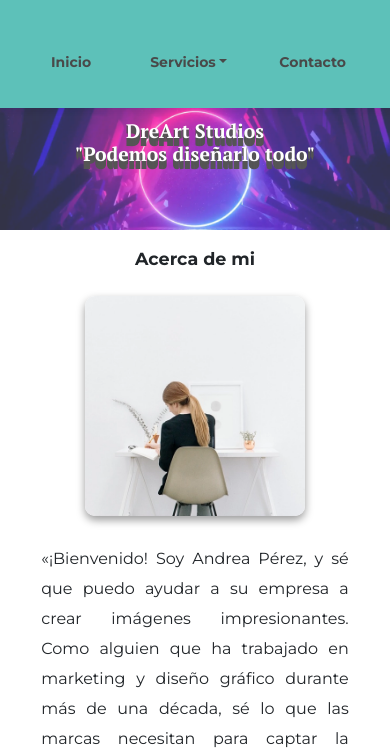
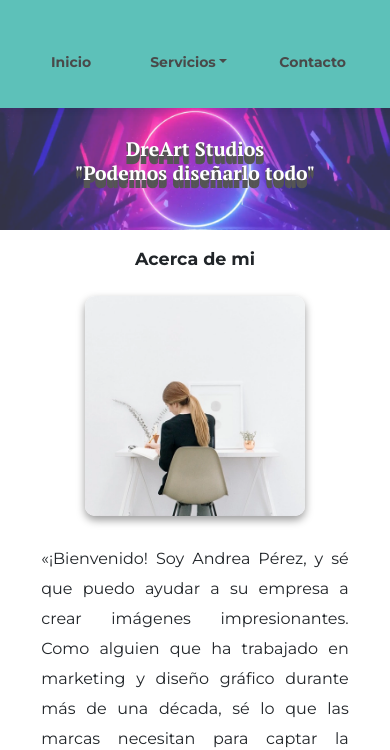
Before and after one commit to booba302/PreEntrega3-FranklinSanchez, a website: page index.html in a window 390 px wide. Shown: the part 103-853 px from the top of the page. Drawn offline with nearby package versions, Linux system fonts and the light colour scheme.

Commit message:
ultimas correcciones añadidas

```diff
--- a/scss/components/_index.scss
+++ b/scss/components/_index.scss
@@ -14,6 +14,10 @@
     top: 50%;
     left: 50%;
     transform: translate(-50%, -60%);
+
+    @media screen and (max-width:768px){
+      top: 65%;
+    }
 
     h1 {
       color: #fff;
```
Also changed, not shown: css/style.css, 1 other file.
